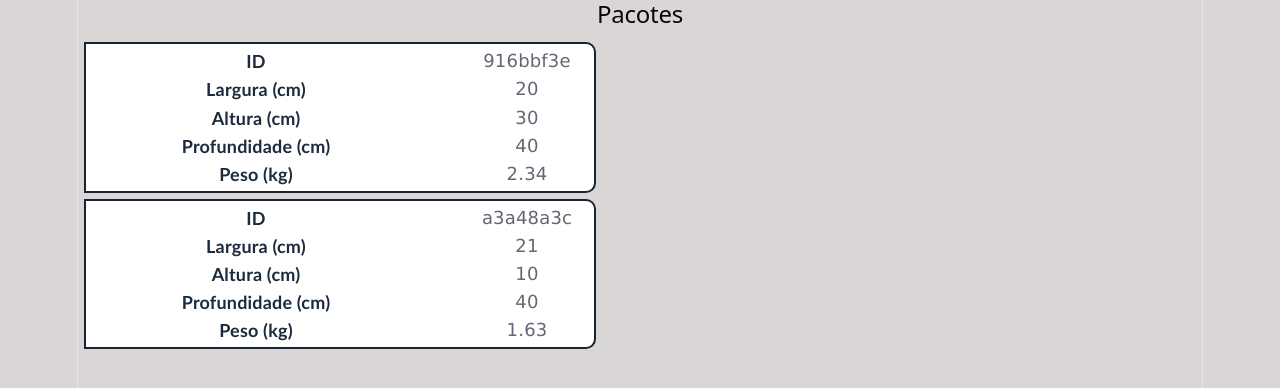
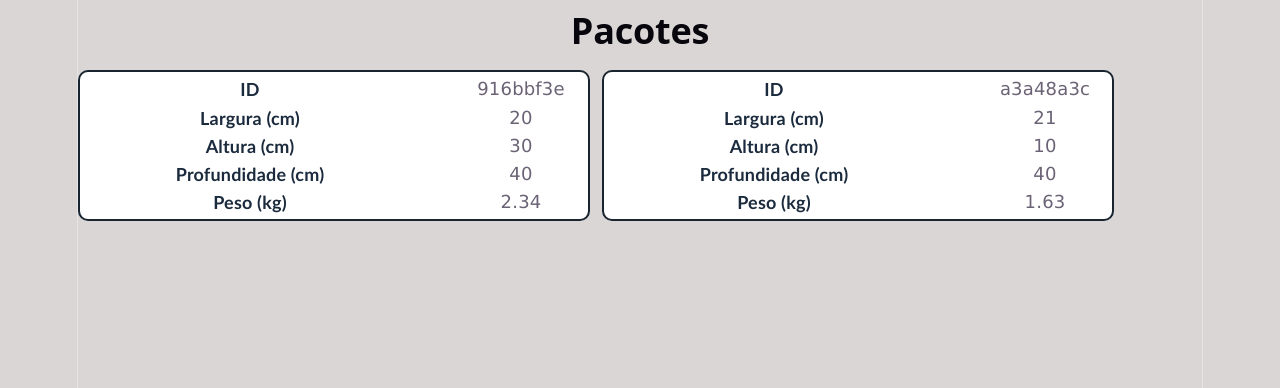
Before and after one commit to ufjf-dcc207/ufjf-dcc207-2026-3-a-atv08-deyvisonfernandes, a React (Vite) app: page / in a window 1280 px wide. Shown: the top 388 px of the page. Built offline with nearby package versions, Linux system fonts and the light colour scheme.

Commit message:
troca para estado

```diff
--- a/src/App.css
+++ b/src/App.css
@@ -1,6 +1,13 @@
 body{
   background-color: rgb(219, 214, 214);
 }
+
+h2{
+  font-size: 2em;
+  font-weight: bolder;
+  padding: 10px;
+}
+
 .pacotes{
   display: flex;
   flex-wrap: wrap;
--- a/src/App.tsx
+++ b/src/App.tsx
@@ -23,12 +23,15 @@ const data:Array<PacoteType> =[
 ]
 
 function App() {
+  const [pacotes, setPacotes] = useState(data);
 
   return (
     <section>
     <h2>Pacotes</h2>
-    <div className='pacotes'></div>
-    {data.map(p => <Pacote pacote={p} key={p.id}/>)}
+    <div className='pacotes'>
+      {pacotes.map(p => <Pacote pacote={p} key={p.id}/>)}
+      </div>
+
     </section>
   )
 }
--- a/src/Pacote.css
+++ b/src/Pacote.css
@@ -13,8 +13,7 @@
     dd{
         font-family: 'Lucida Sans', 'Lucida Sans Regular', 'Lucida Grande', 'Lucida Sans Unicode', Geneva, Verdana, sans-serif;
     }
-    border-radius: 0px 10px 10px 0px;
+    border-radius: 10px 10px 10px 10px;
     background-color: white;
-    margin: 6px;
 
 }
--- a/src/types.ts
+++ b/src/types.ts
@@ -1,5 +1,5 @@
 export type PacoteType={
-  id: String;
+  id: string;
   largura: number;
   altura: number;
   profundidade: number;
```
